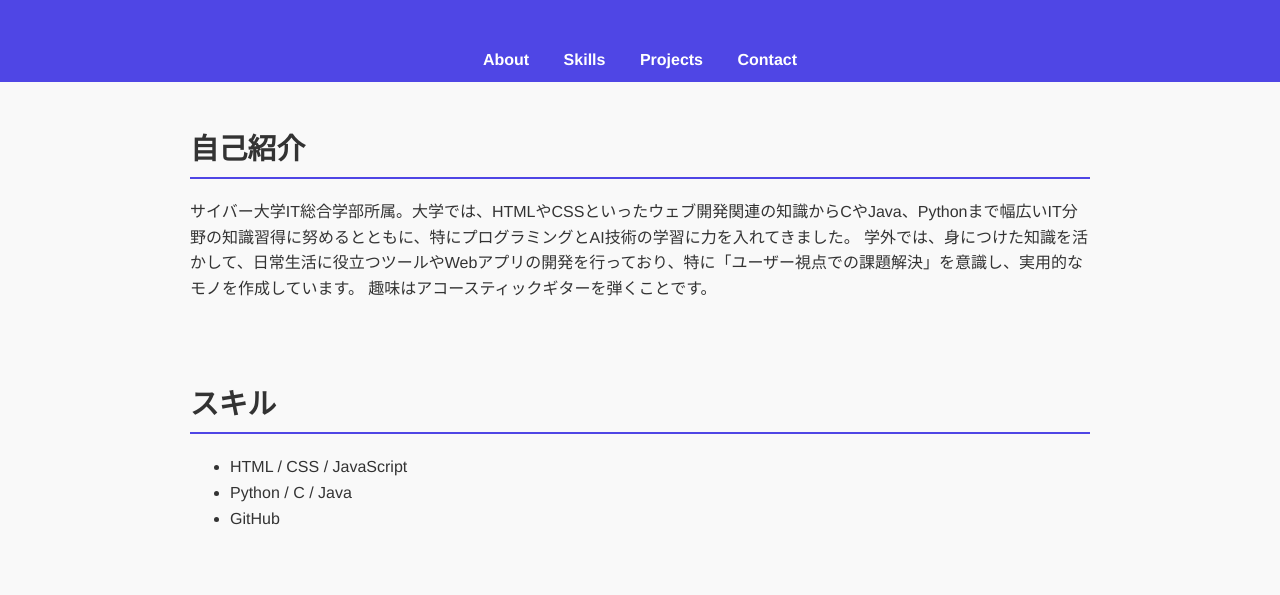
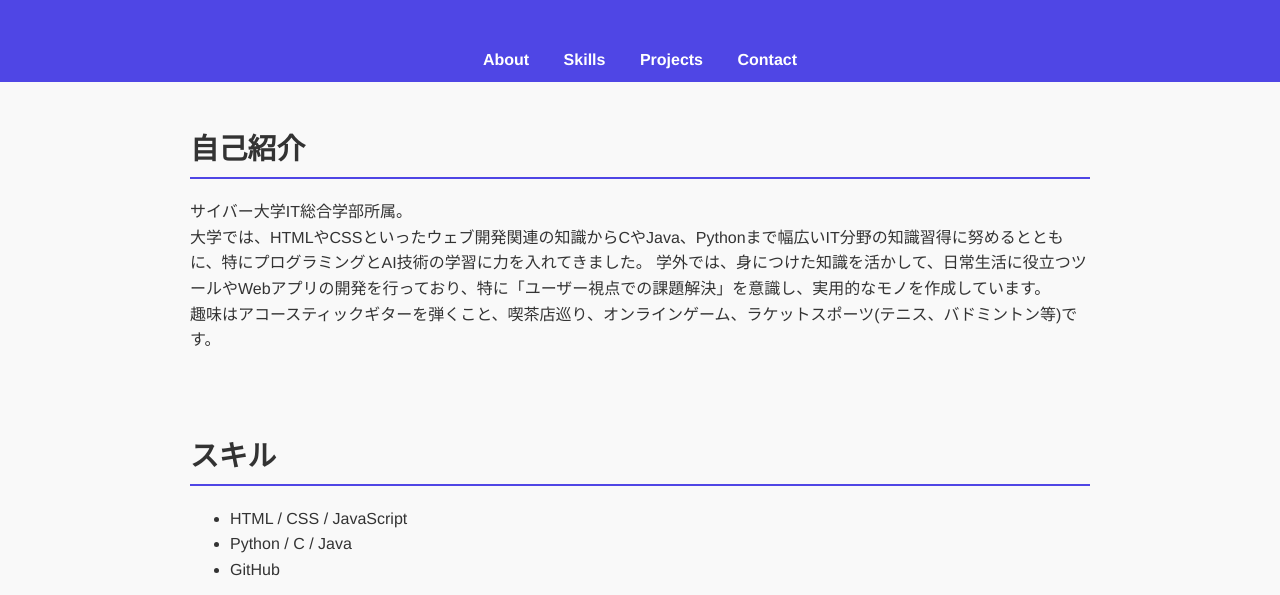
Before and after one commit to osaya11work-cyber/osadasportfolio-site, a plain HTML site: page index.html in a window 1280 px wide. Shown: the part 205-800 px from the top of the page. Drawn offline with Linux system fonts and the light colour scheme.

Commit message:
Update index.html

```diff
--- a/index.html
+++ b/index.html
@@ -44,9 +44,10 @@
   <section id="about" class="container">
     <h2>自己紹介</h2>
     <p>
-      サイバー大学IT総合学部所属。大学では、HTMLやCSSといったウェブ開発関連の知識からCやJava、Pythonまで幅広いIT分野の知識習得に努めるとともに、特にプログラミングとAI技術の学習に力を入れてきました。
-      学外では、身につけた知識を活かして、日常生活に役立つツールやWebアプリの開発を行っており、特に「ユーザー視点での課題解決」を意識し、実用的なモノを作成しています。
-      趣味はアコースティックギターを弾くことです。
+      サイバー大学IT総合学部所属。<br>
+      大学では、HTMLやCSSといったウェブ開発関連の知識からCやJava、Pythonまで幅広いIT分野の知識習得に努めるとともに、特にプログラミングとAI技術の学習に力を入れてきました。
+      学外では、身につけた知識を活かして、日常生活に役立つツールやWebアプリの開発を行っており、特に「ユーザー視点での課題解決」を意識し、実用的なモノを作成しています。<br>
+      趣味はアコースティックギターを弾くこと、喫茶店巡り、オンラインゲーム、ラケットスポーツ(テニス、バドミントン等)です。
     </p>
   </section>
 
```
